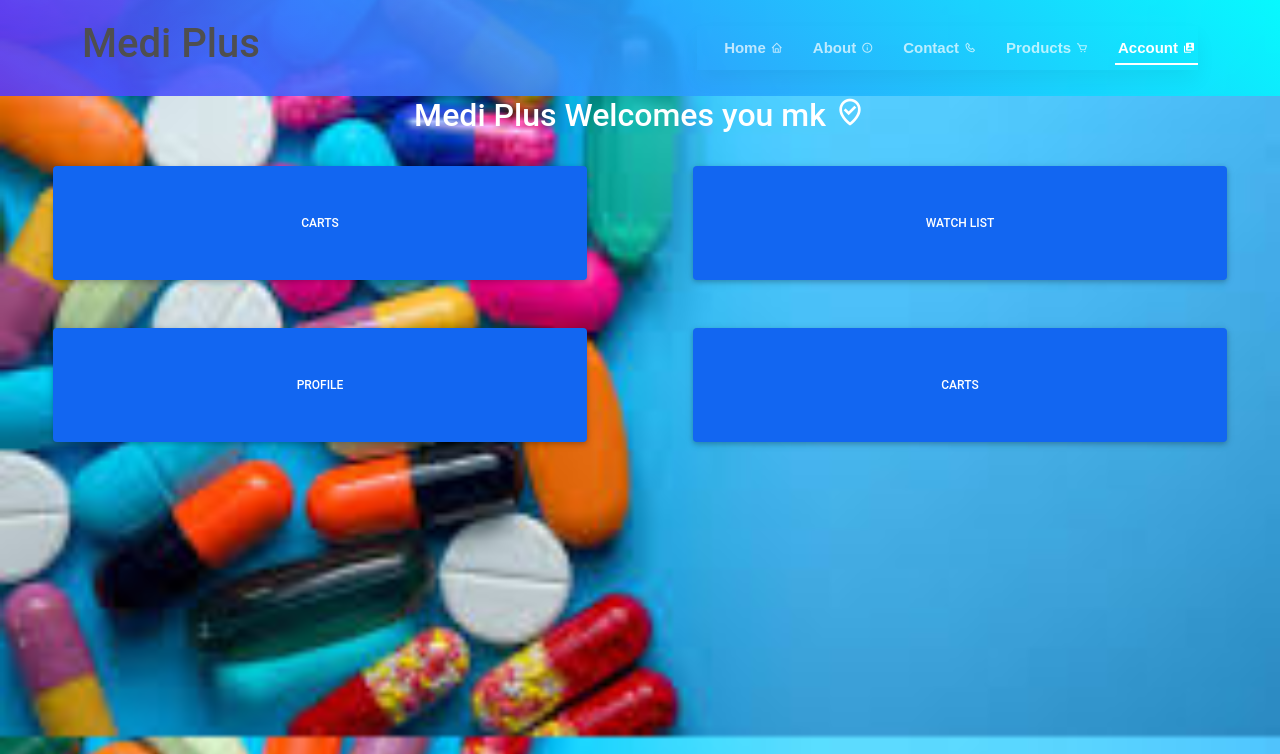
After one commit to mikietechie/mediplus_backend, a Django app: page /account/ in a window 1280 px wide. The commit adds this page. Shown: the top 754 px of the page. Run offline with Django 3.2, Linux system fonts and the light colour scheme; a user stored in the database is signed in; data comes from the database, SQL or seed files in the repository; both versions use the stored data as it was after the commit; some libraries are stand-ins or nearby versions.

Commit message:
mmmmmm not so bad

```diff
--- /dev/null
+++ b/mediplus_backend/app/templates/app/account.html
@@ -0,0 +1,34 @@
+{% extends 'app/layout.html' %}
+{% block title %}
+  {{request.user}} | Medi Plus | Account
+{% endblock title %}
+
+{% block body %}
+<section class="account py-5" id="account">
+    <h2 class="text-center text-white">Medi Plus Welcomes you {{request.user}} <i class="bx bx-been-here"></i></h2>
+    <div class="container-fluid">
+        <div class="row">
+            <a href="/account/carts" class="col-md-5 col-sm-8 col-xs mx-auto py-5 my-4 btn btn-primary">
+                Carts
+            </a>
+            <a href="/account/watchlist" class="col-md-5 col-sm-8 col-xs mx-auto py-5 my-4 btn btn-primary">
+                Watch List
+            </a>
+            <a href="/account/profile" class="col-md-5 col-sm-8 col-xs mx-auto py-5 my-4 btn btn-primary">
+                Profile
+            </a>
+            <a href="/account/carts" class="col-md-5 col-sm-8 col-xs mx-auto py-5 my-4 btn btn-primary">
+                Carts
+            </a>
+        </div>
+    </div>
+</section>
+<style>
+    body {
+        background-image: url("/static/app/img/pillsn1.jpeg");
+        background-position: center;
+        background-repeat: repeat-y;
+        background-size: cover;
+    }
+</style>
+{% endblock body %}
--- a/mediplus_backend/app/templates/app/index.html
+++ b/mediplus_backend/app/templates/app/index.html
@@ -4,7 +4,7 @@
 {% endblock title %}
 {% block body %}
 
-<div id="myCarousel" class="carousel slide" data-bs-ride="carousel">
+<section id="myCarousel" class="carousel slide" data-bs-ride="carousel">
     <ol class="carousel-indicators">
     <li data-bs-target="#myCarousel" data-bs-slide-to="0" class="active"></li>
     <li data-bs-target="#myCarousel" data-bs-slide-to="1"></li>
@@ -53,5 +53,5 @@
     <span class="bx bx-right-arrow" aria-hidden="true"></span>
     <span class="visually-hidden">Next</span>
     </a>
-</div>
+</section>
 {% endblock body %}
--- a/mediplus_backend/app/templates/app/layout.html
+++ b/mediplus_backend/app/templates/app/layout.html
@@ -7,6 +7,9 @@
         <meta name="description" content="">
         <meta name="author" content="Mike Zinyoni @aone software systems">
         <title>{% block title %}{{company.name}} | Site{% endblock title %}</title>
+        {% block meta %}
+
+        {% endblock meta %}
 
         <!-- Bootstrap core CSS -->
         <link href="{% static 'app/lib/bootstrap5/css/bootstrap.min.css' %}" rel="stylesheet">
@@ -15,6 +18,8 @@
         <link href="{% static 'app/lib/swiper/swiper-bundle.min.css' %}" rel="stylesheet">
 
         <link rel="stylesheet" href="{% static 'app/css/styles.css' %}">
+        {% block styles %}
+        {% endblock styles %}
     </head>
     <body>
         <!--Header-->
@@ -29,6 +34,12 @@
         <a href="#" class="back-to-top d-flex align-items-center justify-content-center">
             <i class="bx bx-up-arrow"></i>
         </a>
+        <form class="d-none" id="information-form">
+            <input type="number" name="current-user-id" id="current-user-id" value="{{request.user.pk}}">
+            <input type="number" name="active-cart-id" id="active-cart-id" value="{{request.user.active_cart.pk}}">
+            <input type="text" name="current-user-name" id="current-user-name" value="{{request.user.username}}">
+            <input type="text" name="active-cart-name" id="active-cart-name" value="{{request.user.active_cart.name}}">
+        </form>
         <!--Pre loader-->
         <div id="preloader"></div>
         <!--JS static files-->
@@ -40,5 +51,6 @@
         <script src="{% static 'app/js/zoom-image.js' %}"></script>
         <script src="{% static 'app/js/send-email.js' %}"></script>
         <script src="{% static 'app/js/main.js' %}"></script>
+        {% block scripts %}{% endblock scripts %}
     </body>
 </html>
--- a/mediplus_backend/app/templates/app/login.html
+++ b/mediplus_backend/app/templates/app/login.html
@@ -11,14 +11,14 @@
                 <div class="row">
                     <div class="col-md-12 mb-4">
                         <div class="form-floating">
-                            <input type="email" class="form-control" name="email" id="email" placeholder="name@example.com" aria-describedby="emailHelp" autofocus />
+                            <input type="email" class="form-control" name="email" id="email" placeholder="name@example.com" aria-describedby="emailHelp" autofocus  required minlength="4" maxlength="128" />
                             <label for="email">Email address</label>
                         </div>
                         <div id="emailHelp" class="form-text text-end text-info">Your Email</div>
                     </div>
                     <div class="col-md-12 mb-4">
                         <div class="form-floating">
-                            <input type="password" name="password" class="form-control" id="password" placeholder="p@$$kode" aria-describedby="passwordHelp" />
+                            <input type="password" name="password" class="form-control" id="password" placeholder="p@$$kode" aria-describedby="passwordHelp" required minlength="8" maxlength="16" />
                             <label for="password">Password</label>
                         </div>
                         <div id="passwordHelp" class="form-text text-end text-info">Your Password</div>
--- a/mediplus_backend/app/templates/app/navbar.html
+++ b/mediplus_backend/app/templates/app/navbar.html
@@ -1,15 +1,17 @@
 <!-- ======= Header ======= -->
 <header id="header" class="fixed-top ">
     <div class="container d-flex align-items-center justify-content-between">
-        <h1 class="logo">{{company.name}}</h1>
+        <h1 class="logo">Medi Plus</h1>
         <nav id="navbar" class="navbar">
         <ul>
-            <li><a class="nav-link scrollto active" href="#hero">Home <i class="bx bx-home"></i></a></li>
-            <li><a class="nav-link scrollto" href="#about">About <i class="bx bx-accessibility"></i></a></li>
-            <li><a class="nav-link scrollto" href="#contact">Contact <i class="bx bx-phone"></i></a></li>
-            <li class="dropdown"><a href="#"><span>More</span> <i class="bi bi-chevron-down"></i></a>
+            <li><a class="nav-link scrollto active" href="/">Home <i class="bx bx-home"></i></a></li>
+            <li><a class="nav-link scrollto" href="/about/">About <i class="bx bx-info-circle"></i></a></li>
+            <li><a class="nav-link scrollto" href="/contact/">Contact <i class="bx bx-phone"></i></a></li>
+            <li><a class="nav-link scrollto" href="/products/">Products <i class="bx bx-cart"></i></a></li>
+            <!--
+            <li class="dropdown"><a href="#"><span>More</span> <i class="bx bx-chevron-down"></i></a>
             <ul>
-                <li class="dropdown"><a href="#"><span>Many More</span> <i class="bi bi-chevron-right"></i></a>
+                <li class="dropdown"><a href="#"><span>Many More</span> <i class="bx bx-chevron-right"></i></a>
                 <ul>
                     <li><a href="/frequently-asked-questions">Frequently Asked Questions <i class="bx bx-question-mark"></i></a></li>
                     <li><a href="/privacy-policy">Privacy Policy <i class="bx bx-code"></i></a></li>
@@ -20,8 +22,16 @@
                 <li><a href="/gallery">Our gallery <i class="bx bx-photo-album"></i></a></li>
                 <li><a href="/works">Our works <i class="bx bx-archive"></i></a></li>
             </ul>
+            -->
             </li>
             {% block navbar-action %}
+              {% if request.user.is_authenticated %}
+                <li>
+                  <a class="nav-link scrollto" href="/account/">Account <i class="bx bxs-user-account"></i></a>
+                </li>
+              {% else %}
+                <li class="dropdown"><a href="/login/"><span>Login</span> <i class="bx bx-log-in"></i></a>
+              {% endif %}
             {% endblock navbar-action %}
         </ul>
         <i class="bx bx-menu mobile-nav-toggle"></i>
@@ -340,8 +350,18 @@
     /**
      * Navbar links active state on scroll
      */
+
     let navbarlinks = select('#navbar .scrollto', true)
     const navbarlinksActive = () => {
+      navbarlinks.forEach(navbarlink => {
+        if (!navbarlink.href) return
+        if (window.location.pathname === navbarlink.pathname){
+          navbarlink.classList.add('active')
+        } else {
+          navbarlink.classList.remove('active')
+        }
+      })
+      /*
       let position = window.scrollY + 200
       navbarlinks.forEach(navbarlink => {
         if (!navbarlink.hash) return
@@ -352,10 +372,11 @@
         } else {
           navbarlink.classList.remove('active')
         }
-      })
+      })*/
     }
     window.addEventListener('load', navbarlinksActive)
-    onscroll(document, navbarlinksActive)
+    //  onscroll(document, navbarlinksActive)
+
 
     /**
      * Toggle .header-scrolled class to #header when page is scrolled
--- a/mediplus_backend/app/urls.py
+++ b/mediplus_backend/app/urls.py
@@ -24,7 +24,14 @@ from app.views import (
     index_view,
     login_view,
     register_view,
-    logout_view
+    logout_view,
+    account_view,
+    categories_view,
+    brands_view,
+    products_view,
+    product_view,
+    about_view,
+    contact_view
 )
 
 
@@ -51,5 +58,12 @@ urlpatterns = [
     path("login/", login_view, name="login_view"),
     path("logout/", logout_view, name="logout_view"),
     path("register/", register_view, name="register_view"),
+    path("account/", account_view, name="account_view"),
+    path("products/", products_view, name="products_view"),
+    path("brands/", brands_view, name="brands_view"),
+    path("categories/", categories_view, name="categories_view"),
+    path("product/<int:pk>/", product_view, name="product_view"),
+    path("about/", about_view, name="about_view"),
+    path("contact/", contact_view, name="contact_view"),
     path("", index_view, name="index_view"),
 ]
--- a/mediplus_backend/app/views/http_views.py
+++ b/mediplus_backend/app/views/http_views.py
@@ -1,4 +1,5 @@
 from django.shortcuts import render, reverse, redirect
+from django.core.paginator import Paginator
 from django.http import HttpResponseRedirect
 from django.contrib.auth import authenticate, login, logout
 from django.contrib.auth.decorators import login_required
@@ -13,14 +14,45 @@ from app.models import (
     PrescribePermission,
     Company
 )
+from app.utilities import (
+    clean_filters,
+    get_and_pop_from_dict
+)
 from django.db import IntegrityError
 from app.forms import UserForm
 
 
-def index_view(request):
-    context = {"company": Company.objects.first()}
-    return render(request=request, template_name="app/index.html", context=context)
+def index_view(request): return render(request, "app/index.html", dict(company = Company.objects.first()))
 
+def contact_view(request): return render(request, "app/contact.html", dict(company = Company.objects.first()))
+
+def about_view(request): return render(request, "app/about.html", dict(company = Company.objects.first()))
+
+def categories_view(request): return render(request, "app/categories.html", dict(company = Company.objects.first()))
+
+def brands_view(request): return render(request, "app/brands.html", dict(company = Company.objects.first()))
+
+def products_view(request):
+    filters = clean_filters(request.GET)
+    page = get_and_pop_from_dict(filters, "page")
+    per_page = get_and_pop_from_dict(filters, "per_page") or 24
+    products_query_set = Product.objects.filter(**filters)
+    paginator = Paginator(products_query_set, per_page=per_page)
+    page = paginator.get_page(page)
+    return render(request, "app/products.html", dict(
+        company = Company.objects.first(),
+        page = page,
+        paginator = paginator
+    ))
+
+def product_view(request, pk):
+    return render(request, "app/product.html", dict(
+        company = Company.objects.first(),
+        product = Product.objects.get(pk=pk)
+    ))
+
+@login_required(login_url="/login")
+def account_view(request): return render(request, "app/account.html", dict(company = Company.objects.first()))
 
 #### AUTHENTICATION VIEWS ####
 def login_view(request):
```
Also changed, not shown: mediplus_backend/app/models.py (+11 -2 lines), mediplus_backend/app/views/__init__.py (+8 -1 lines), mediplus_backend/app/migrations/0004_user_active_cart.py (added), mediplus_backend/app/templates/app/about.html (added), mediplus_backend/app/templates/app/brands.html (added), mediplus_backend/app/templates/app/categories.html (added), mediplus_backend/app/templates/app/contact.html (added), mediplus_backend/app/templates/app/product.html (added), mediplus_backend/app/templates/app/products.html (added), mediplus_backend/project/db.sqlite3.
